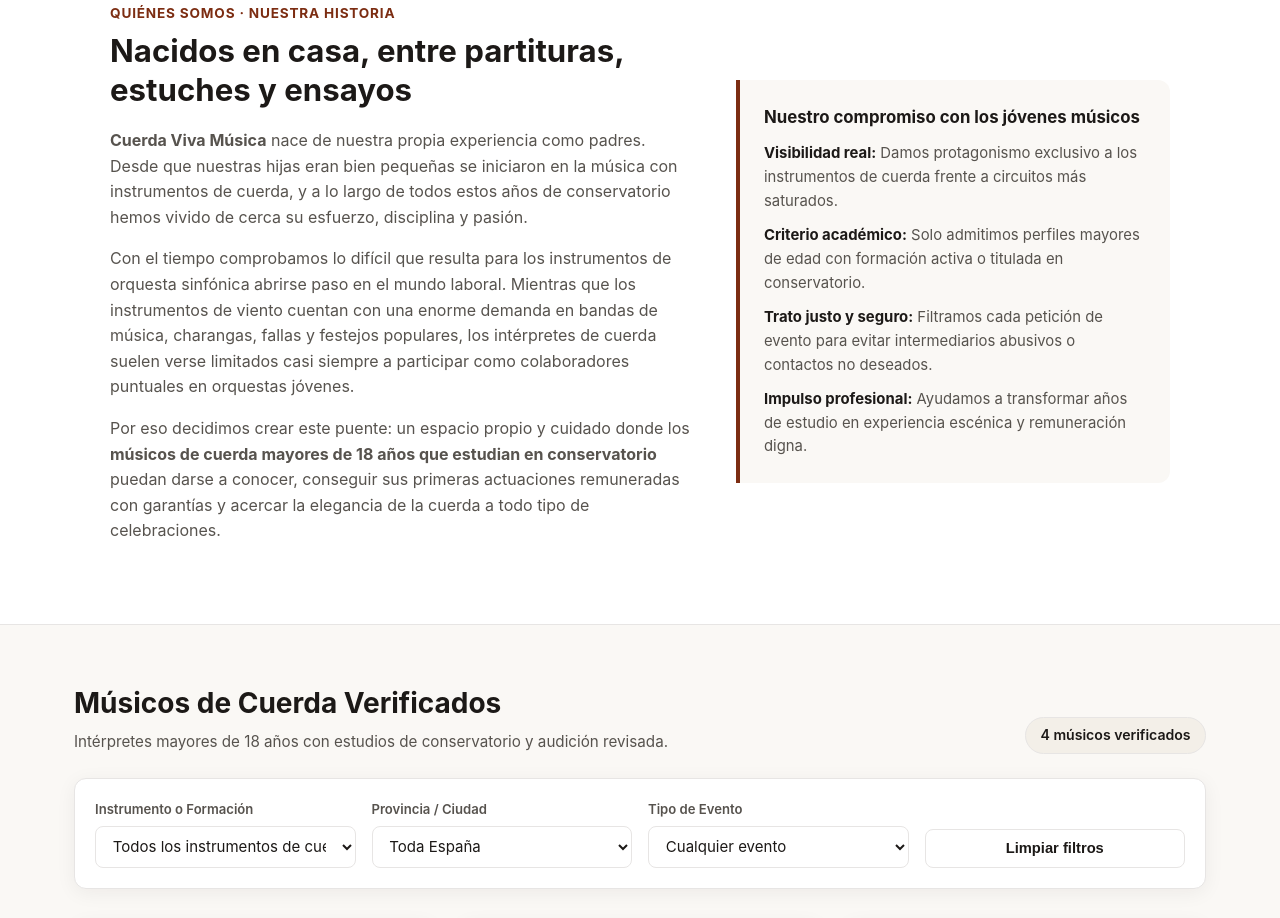
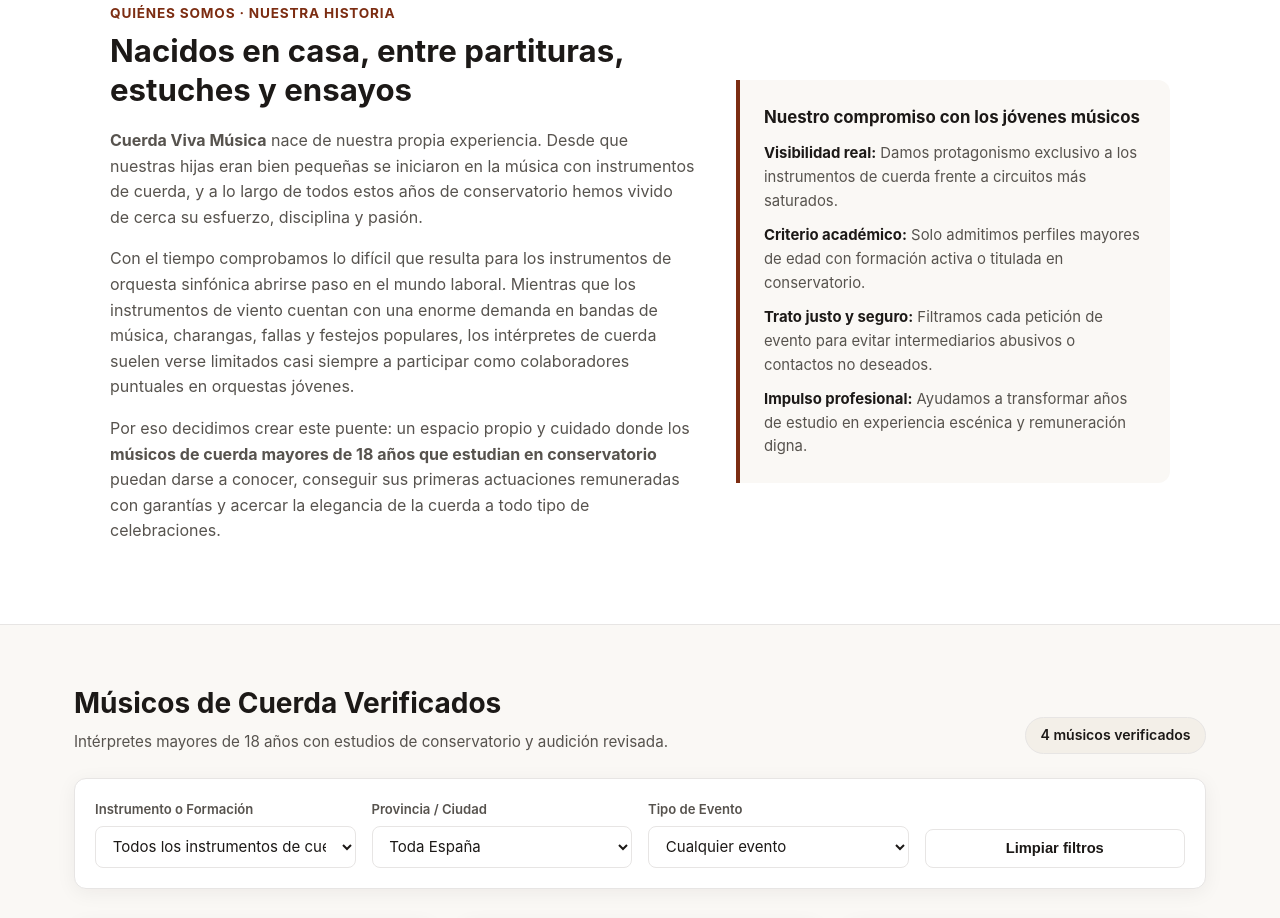
Before and after one commit to Geles74/cuerda-viva-musica, a plain HTML site: page index.html in a window 1280 px wide. Shown: the part 900-1818 px from the top of the page. Drawn offline with nearby package versions, Linux system fonts and the light colour scheme.

Commit message:
Simplify introductory paragraph in index.html

```diff
--- a/index.html
+++ b/index.html
@@ -603,7 +603,7 @@
       <div>
         <span class="about-tag">Quiénes somos · Nuestra historia</span>
         <h2>Nacidos en casa, entre partituras, estuches y ensayos</h2>
-        <p><strong>Cuerda Viva Música</strong> nace de nuestra propia experiencia como padres. Desde que nuestras hijas eran bien pequeñas se iniciaron en la música con instrumentos de cuerda, y a lo largo de todos estos años de conservatorio hemos vivido de cerca su esfuerzo, disciplina y pasión.</p>
+        <p><strong>Cuerda Viva Música</strong> nace de nuestra propia experiencia. Desde que nuestras hijas eran bien pequeñas se iniciaron en la música con instrumentos de cuerda, y a lo largo de todos estos años de conservatorio hemos vivido de cerca su esfuerzo, disciplina y pasión.</p>
         <p>Con el tiempo comprobamos lo difícil que resulta para los instrumentos de orquesta sinfónica abrirse paso en el mundo laboral. Mientras que los instrumentos de viento cuentan con una enorme demanda en bandas de música, charangas, fallas y festejos populares, los intérpretes de cuerda suelen verse limitados casi siempre a participar como colaboradores puntuales en orquestas jóvenes.</p>
         <p>Por eso decidimos crear este puente: un espacio propio y cuidado donde los <strong>músicos de cuerda mayores de 18 años que estudian en conservatorio</strong> puedan darse a conocer, conseguir sus primeras actuaciones remuneradas con garantías y acercar la elegancia de la cuerda a todo tipo de celebraciones.</p>
       </div>
```
